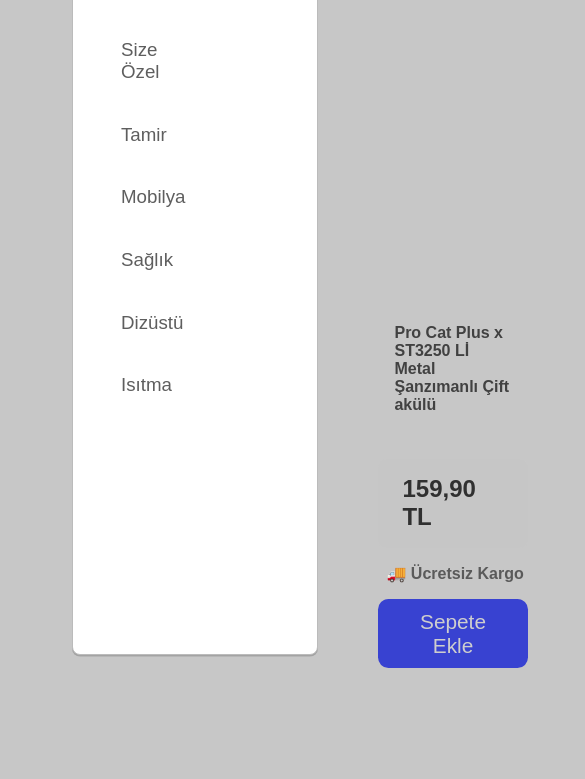
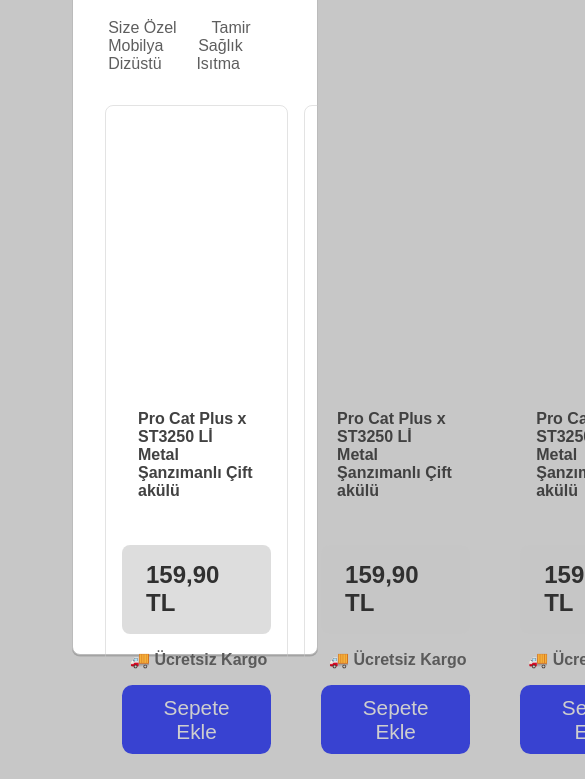
Before and after one commit to egeyil/segmentify-frontend, a plain HTML site: page index.html in a window 390 px wide. Shown: the part 163-942 px from the top of the page, 585 px wide, since content can reach past the window. Before the commit the page ends 844 px from the top, so only its background shows below. Drawn offline with Linux system fonts and the light colour scheme.

Commit message:
the website is more responsive. Need to add sliders in order to make it responsive for every screen size

```diff
--- a/index.html
+++ b/index.html
@@ -11,14 +11,16 @@
     <main>
         <h1><strong>Sizin için Seçtiklerimiz</strong></h1>
         <section class="content">
-            <section class="sidebar">
-                <div class="flex-item"><h3>Size Özel</h3></div>
-                <div class="flex-item"><h3>Tamir</h3></div>
-                <div class="flex-item"><h3>Mobilya</h3></div>
-                <div class="flex-item"><h3>Sağlık</h3></div>
-                <div class="flex-item"><h3>Dizüstü</h3></div>
-                <div class="flex-item"><h3>Isıtma</h3></div>
-            </section>
+            <div class="sidebar">
+                <ul>
+                    <li>Size Özel</li>
+                    <li>Tamir</li>
+                    <li>Mobilya</li>
+                    <li>Sağlık</li>
+                    <li>Dizüstü</li>
+                    <li>Isıtma</li>
+                </ul>
+            </div>
 
             <section class="products">
                 <div class="product-card">
@@ -34,9 +36,36 @@
                         </div>
                     </div>
                 </div>
+                <div class="product-card">
+                    <div class="image-container">
+                        <img src="" alt="">
+                    </div>
+                    <div class="container">
+                        <div class="product-name"><p>Pro Cat Plus x ST3250 Lİ Metal Şanzımanlı Çift akülü</p></div>
+                        <div class="product-price"><p>159,90 TL</p></div>
+                        <div class="cargo"><p>🚚 Ücretsiz Kargo</p></div>
+                        <div class="buy-container">
+                            <button class="buy-button">Sepete Ekle</button>
+                        </div>
+                    </div>
+                </div>
+                <div class="product-card">
+                    <div class="image-container">
+                        <img src="" alt="">
+                    </div>
+                    <div class="container">
+                        <div class="product-name"><p>Pro Cat Plus x ST3250 Lİ Metal Şanzımanlı Çift akülü</p></div>
+                        <div class="product-price"><p>159,90 TL</p></div>
+                        <div class="cargo"><p>🚚 Ücretsiz Kargo</p></div>
+                        <div class="buy-container">
+                            <button class="buy-button">Sepete Ekle</button>
+                        </div>
+                    </div>
+                </div>
+            </section>
 
-            </section>
         </section>
+
     </main>
 
 
--- a/styles.css
+++ b/styles.css
@@ -29,28 +29,25 @@
 
 .content {
     display: flex;
-    gap: 1em;
 }
 
 /* ===========SIDEBAR============== */
 
 .sidebar {
-    display: flex;
-    flex-direction: column;
-    padding: 0 1em 0 2em;
+    width: 18%;
+    padding: 0;
+    margin: 0 2em 0 3em;
 }
 
-.sidebar h3 {
+.sidebar li {
     font-weight: 300;
     color: rgb(94, 94, 94);
-}
-
-.sidebar .flex-item {
-    padding: 0.1em 9em 0.1em 1em;
+    list-style-type: none;
+    padding: 1.5em 5em 1.5em 1.5em;
     margin: 0;
 }
 
-.sidebar .flex-item:hover {
+.sidebar li:hover {
     background-color: rgba(156, 199, 255, 0.5);
     border-radius: 0.5em;
 }
@@ -59,6 +56,7 @@
 
 .products {
     display: flex;
+    gap: 1em;
 }
 
 .product-card {
@@ -116,6 +114,7 @@
 
 .buy-button {
     padding: 0.5em 2em;
+    margin-bottom: 1em;
     background-color:rgb(56, 66, 209);
     color: rgb(206, 206, 206);
     font-weight: 500;
@@ -128,3 +127,29 @@
 .buy-button:hover {
     background-color: rgb(41, 52, 209);
 }
+
+/* ===================RESPONSIVE DESIGN==================== */
+
+@media screen and (max-width: 960px) {
+    .content {
+        display: block;
+    }
+    .sidebar {
+        width: 100%;
+        margin: 0 0 2em 2em;
+    }
+    .sidebar ul {
+        list-style-type: none;
+        margin: 0;
+        padding: 0;
+    }
+    .sidebar li{
+        display: inline;
+        padding: 0.2em 0.2em 0.2em 0.2em;
+        margin-right: 1.5em;
+    }
+    .products {
+        margin: 0 2em;
+    }
+
+}
```
